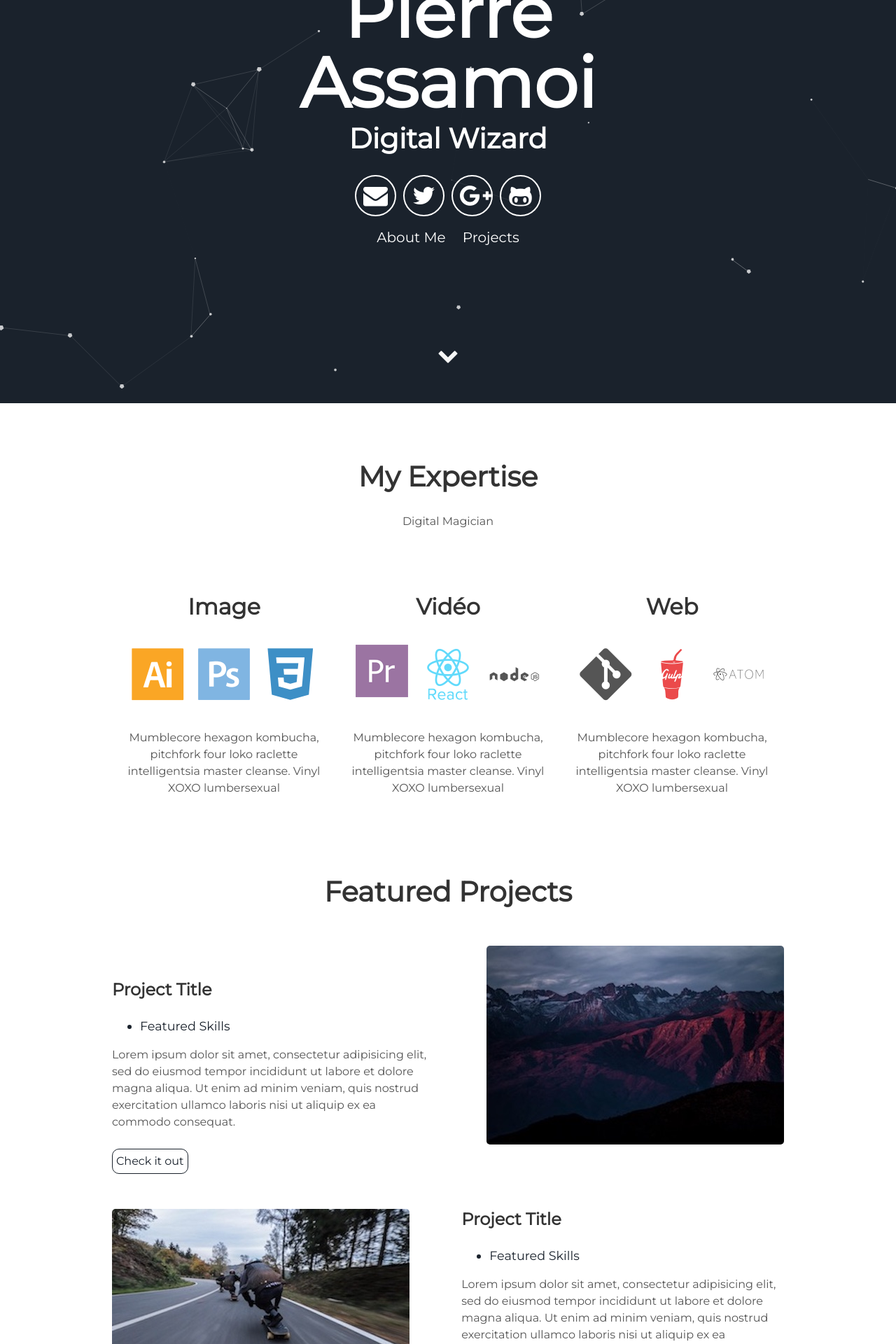
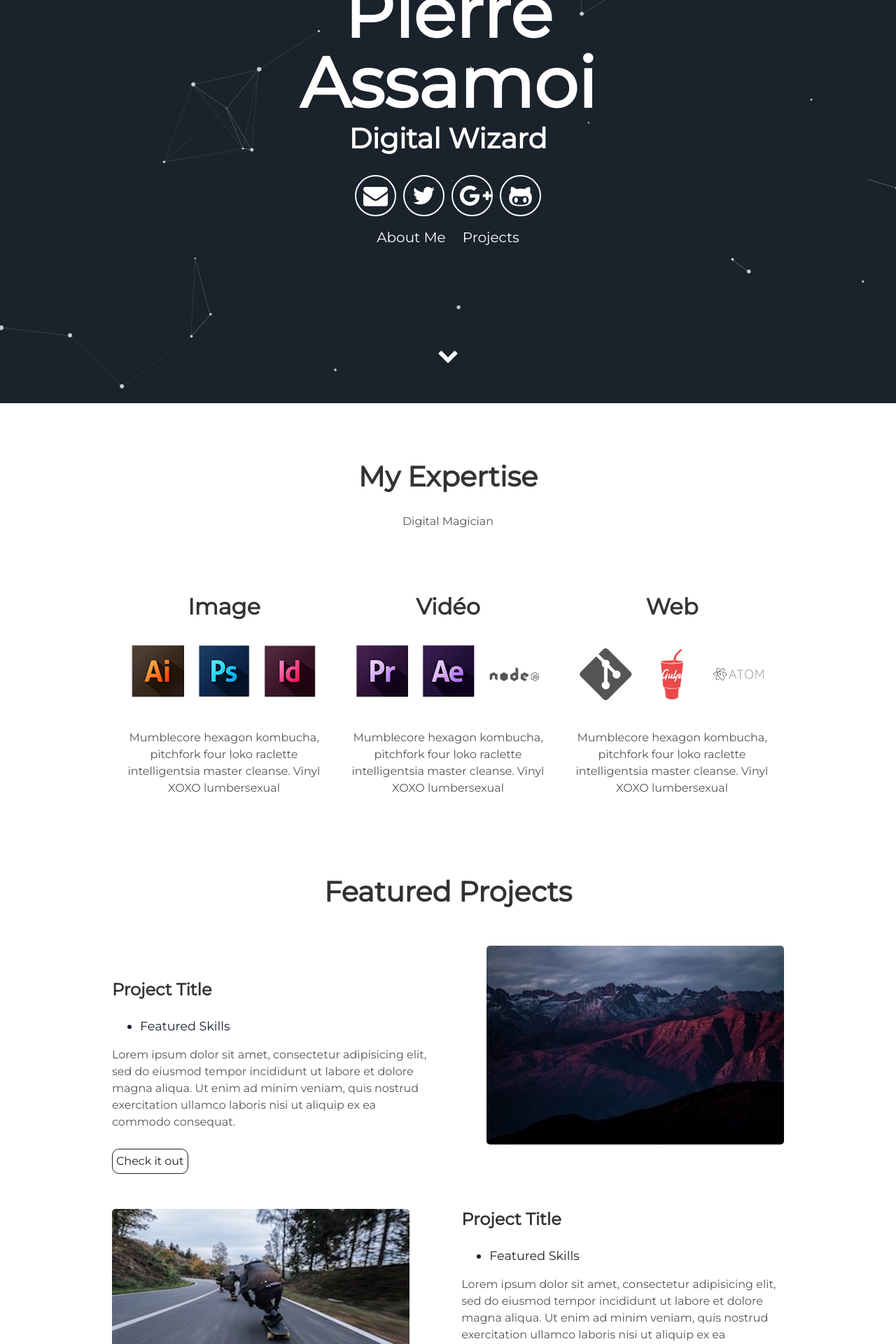
Before and after one commit to pierre-assamoi/Pierfolio, a Jekyll site: the page built from index.html, in a window 1280 px wide. Shown: the part 324-2244 px from the top of the page at 70% size. Built offline with Jekyll 4.4.1, drawn with Linux system fonts in a browser that asks for light colours.

Commit message:
Update about.html

```diff
--- a/_includes/about.html
+++ b/_includes/about.html
@@ -5,16 +5,16 @@
   <div class="user">
     <div class="tech">
       <h2>Image</h2>
-      <i class="devicon-illustrator-plain colored"></i>
-      <i class="devicon-photoshop-plain colored"></i>
-      <i class="devicon-css3-plain colored"></i>
+      <img src="{{ "/assets/img/AI.png" | prepend: site.baseurl }}" />
+      <img src="{{ "/assets/img/PS.png" | prepend: site.baseurl }}" />
+      <img src="{{ "/assets/img/ID.png" | prepend: site.baseurl }}" />
       <p>Mumblecore hexagon kombucha, pitchfork four loko raclette intelligentsia master cleanse.
         Vinyl XOXO lumbersexual</p>
     </div>
     <div class="tech">
       <h2>Vidéo</h2>
-      <img src="{{ "/assets/img/premiere.png" | prepend: site.baseurl }}" />
-      <i class="devicon-react-original-wordmark colored"></i>
+      <img src="{{ "/assets/img/PR.png" | prepend: site.baseurl }}" />
+      <img src="{{ "/assets/img/AE.png" | prepend: site.baseurl }}" />
       <i class="devicon-nodejs-plain-wordmark"></i>
       <p>Mumblecore hexagon kombucha, pitchfork four loko raclette intelligentsia master cleanse.
         Vinyl XOXO lumbersexual</p>
```
